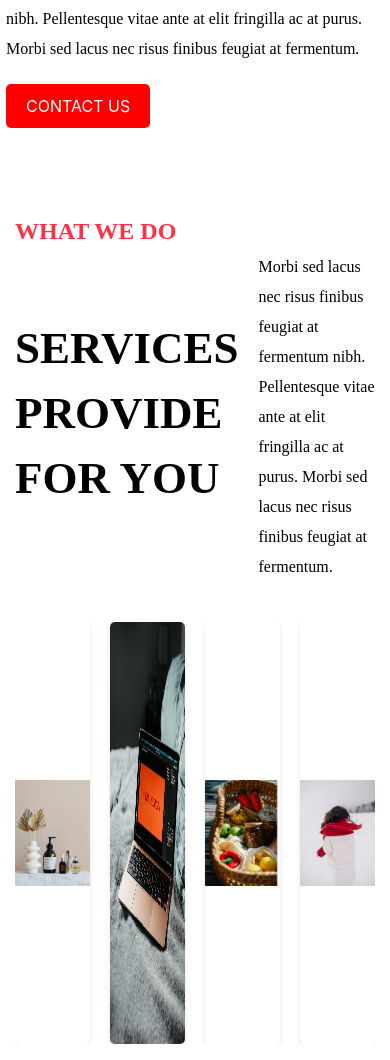
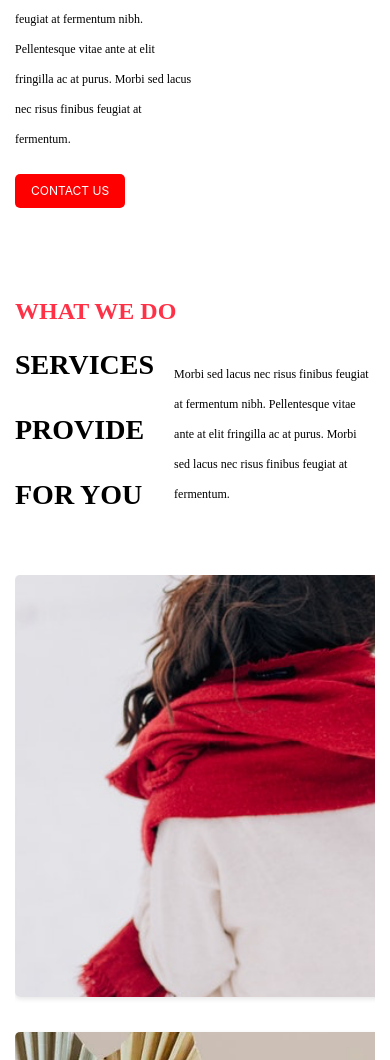
Before and after one commit to harsitbindhani123/Fyle-Web-Developer-Assignment-, a plain HTML site: page index.html in a window 390 px wide. Shown: the part 460-1520 px from the top of the page. Drawn offline with nearby package versions, Linux system fonts and the light colour scheme.

Commit message:
Kind a responsive

```diff
--- a/css/styles.css
+++ b/css/styles.css
@@ -693,3 +693,138 @@ p.info-text1 {
     padding: 0;
     margin: 0;
 }
+
+/* Responsive Design */
+@media (max-width: 768px) {
+
+    .text-content,
+    .image-content {
+        flex: 100%;
+        max-width: 100%;
+        padding: 0;
+    }
+
+    .text-content h1,
+    .text-content h2 {
+        font-size: 24px;
+    }
+
+    .text-content p {
+        font-size: 14px;
+    }
+
+    .text-content .contact-btn {
+        font-size: 14px;
+    }
+
+    .header-inline h2 {
+        font-size: 32px;
+    }
+
+    .header-inline p {
+        font-size: 14px;
+    }
+
+    .slider-container {
+        height: auto;
+    }
+
+    .slider {
+        flex-direction: column;
+        animation: none;
+        /* Disable animation for smaller screens */
+    }
+
+    .service-item {
+        width: 100%;
+        margin-bottom: 20px;
+    }
+
+    .service-item img {
+        opacity: 1;
+        /* Ensure image is always visible */
+    }
+
+    .service-item .content-overlay {
+        opacity: 1;
+        /* Ensure overlay is always visible */
+        background-color: transparent;
+        /* Make overlay transparent */
+        position: relative;
+        /* Change position to relative */
+    }
+
+    .service-item:hover img {
+        opacity: 1;
+        /* Ensure image is visible on hover */
+    }
+
+    .service-item:hover .content-overlay {
+        background-color: transparent;
+        /* Keep background transparent on hover */
+    }
+}
+
+@media (max-width: 480px) {
+
+    .text-content h1,
+    .text-content h2 {
+        font-size: 20px;
+    }
+
+    .text-content p {
+        font-size: 12px;
+    }
+
+    .text-content .contact-btn {
+        font-size: 12px;
+        padding: 8px 16px;
+    }
+
+    .header-inline h2 {
+        font-size: 28px;
+    }
+
+    .header-inline p {
+        font-size: 12px;
+    }
+
+    .slider-container {
+        height: auto;
+    }
+
+    .slider {
+        flex-direction: column;
+        animation: none;
+        /* Disable animation for smaller screens */
+    }
+
+    .service-item {
+        width: 100%;
+        margin-bottom: 15px;
+    }
+
+    .service-item img {
+        opacity: 1;
+        /* Ensure image is always visible */
+    }
+
+    .service-item .content-overlay {
+        opacity: 1;
+        /* Ensure overlay is always visible */
+        background-color: transparent;
+        /* Make overlay transparent */
+        position: relative;
+        /* Change position to relative */
+    }
+
+    .service-item:hover img {
+        opacity: 1;
+        /* Ensure image is visible on hover */
+    }
+
+    .service-item:hover .content-overlay {
+        background-color: transparent;
+        /* Keep background transparent on hover */
+    }
+}
```
